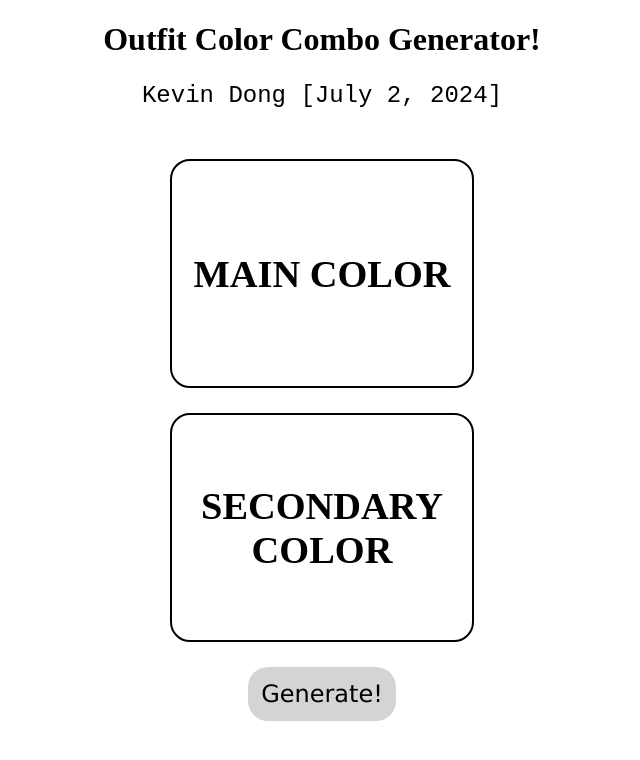
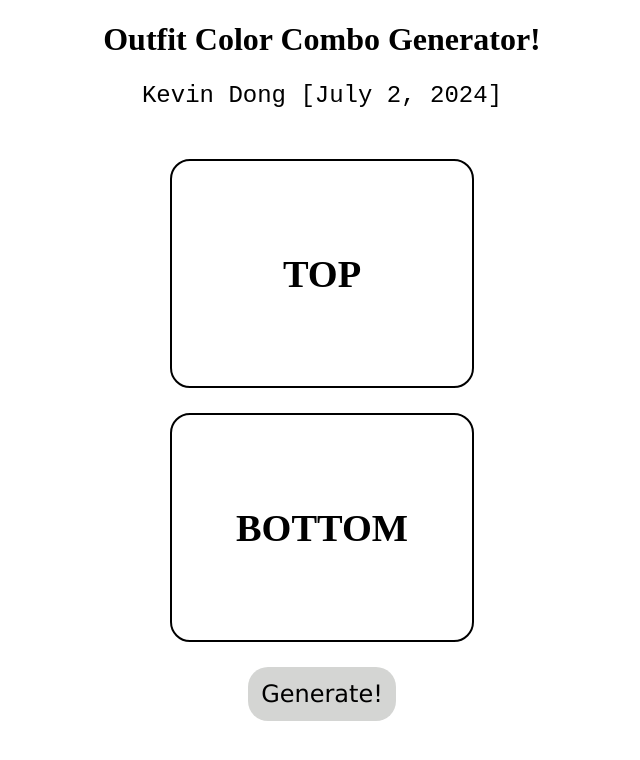
Before and after one commit to aKoolKev/outfitColorComboGenerator, a plain HTML site: page index.html in a window 1280 px wide. Shown: the whole page, without its empty margins (318-958 px from the left). Drawn offline with Linux system fonts and the light colour scheme.

Commit message:
Change display text.

```diff
--- a/index.html
+++ b/index.html
@@ -16,12 +16,12 @@
 
         <!-- The main color -->
         <div class="main-color-display">
-            <p id="main-color-text" class="text-color">Main Color</p>
+            <p id="main-color-text" class="text-color">TOP</p>
         </div>
 
         <!-- The secondary color -->
         <div class="secondary-color-display">
-            <p id="secondary-color-text" class="text-color">Secondary <br> Color</p>
+            <p id="secondary-color-text" class="text-color">BOTTOM</p>
         </div>
 
         <!-- Generate random combination of main and secondary color -->
```
Also changed, not shown: 1 other file.
